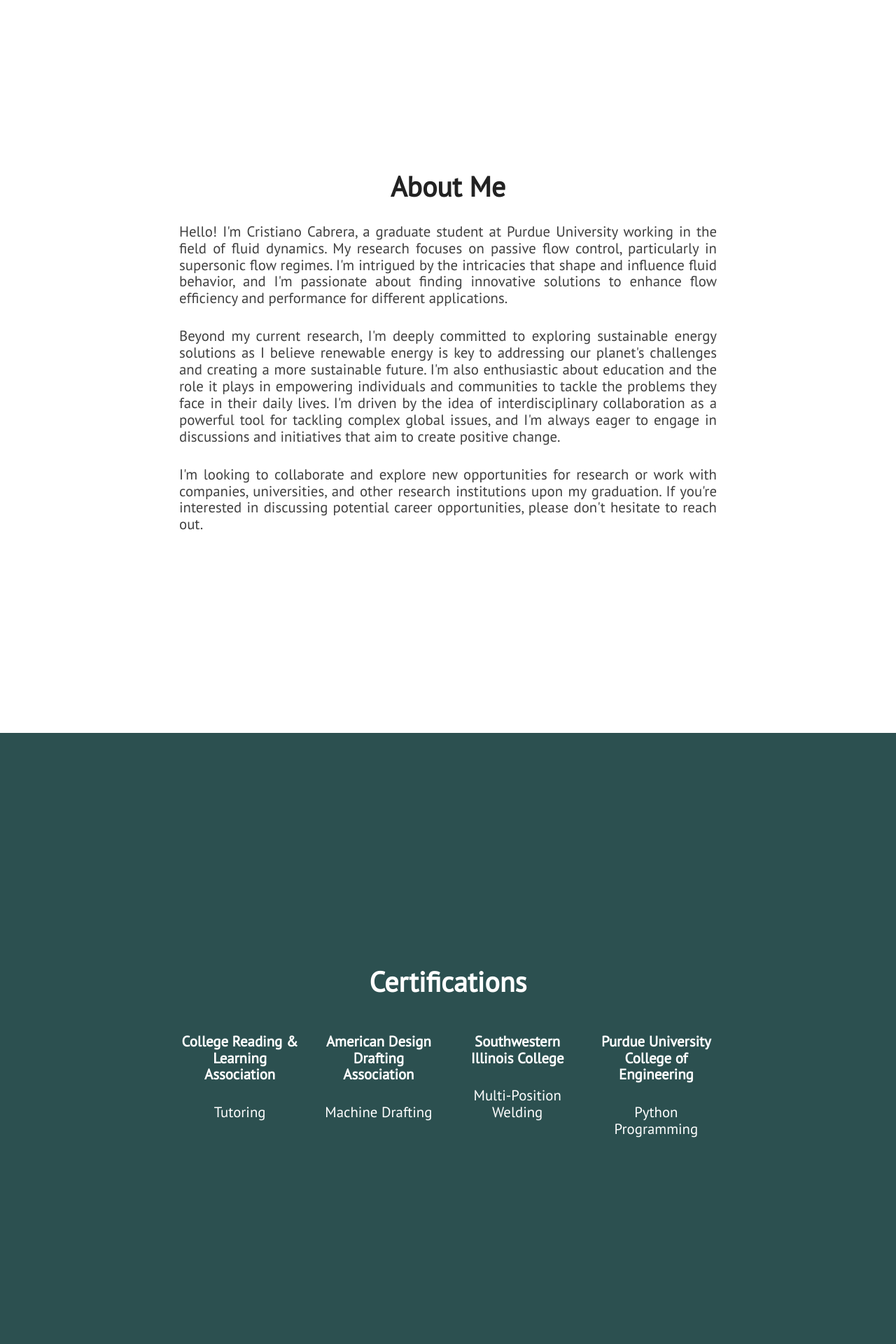
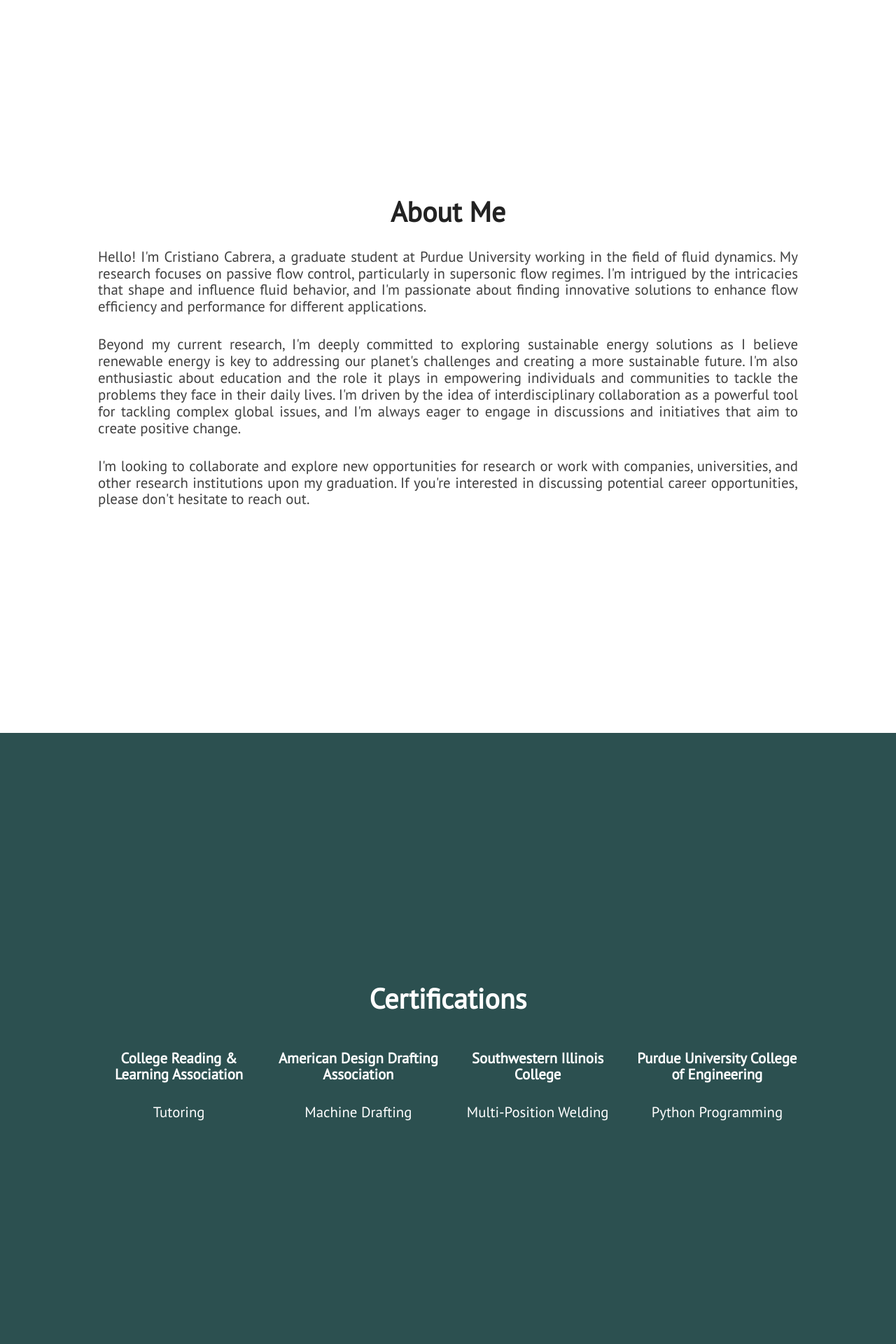
Before and after one commit to cmcabrera97/cmcabrera97.github.io, a Jekyll site: the page built from index.html, in a window 1280 px wide. Shown: the part 913-2833 px from the top of the page at 70% size. Built offline with Jekyll 4.4.1, drawn with Linux system fonts in a browser that asks for light colours; nearby versions of some CDN libraries.

Commit message:
Update main.css

```diff
--- a/assets/css/main.css
+++ b/assets/css/main.css
@@ -178,7 +178,7 @@ img {
 }
 
 .section {
-  max-width: 768px;
+  max-width: 1000px;
   margin: 60px auto;
   padding: 20px 0;
   min-height: 100vh;
```
